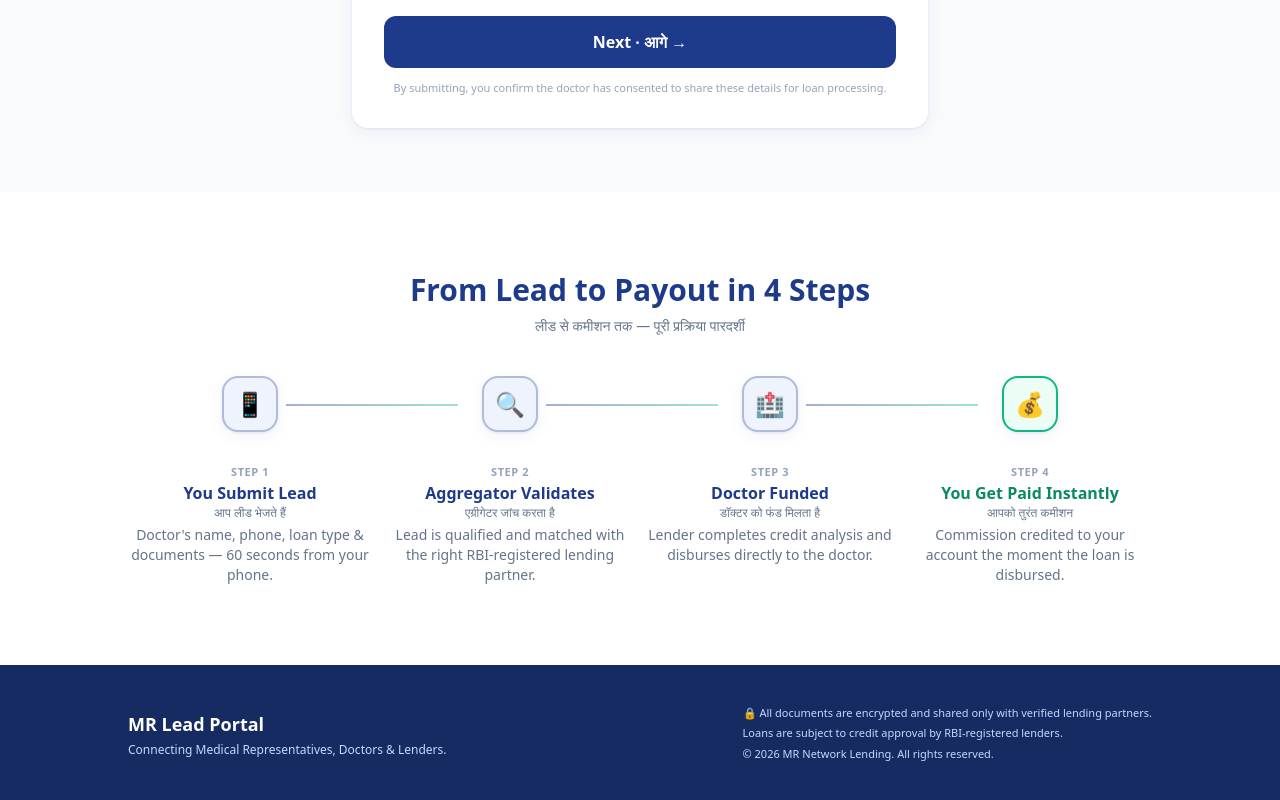
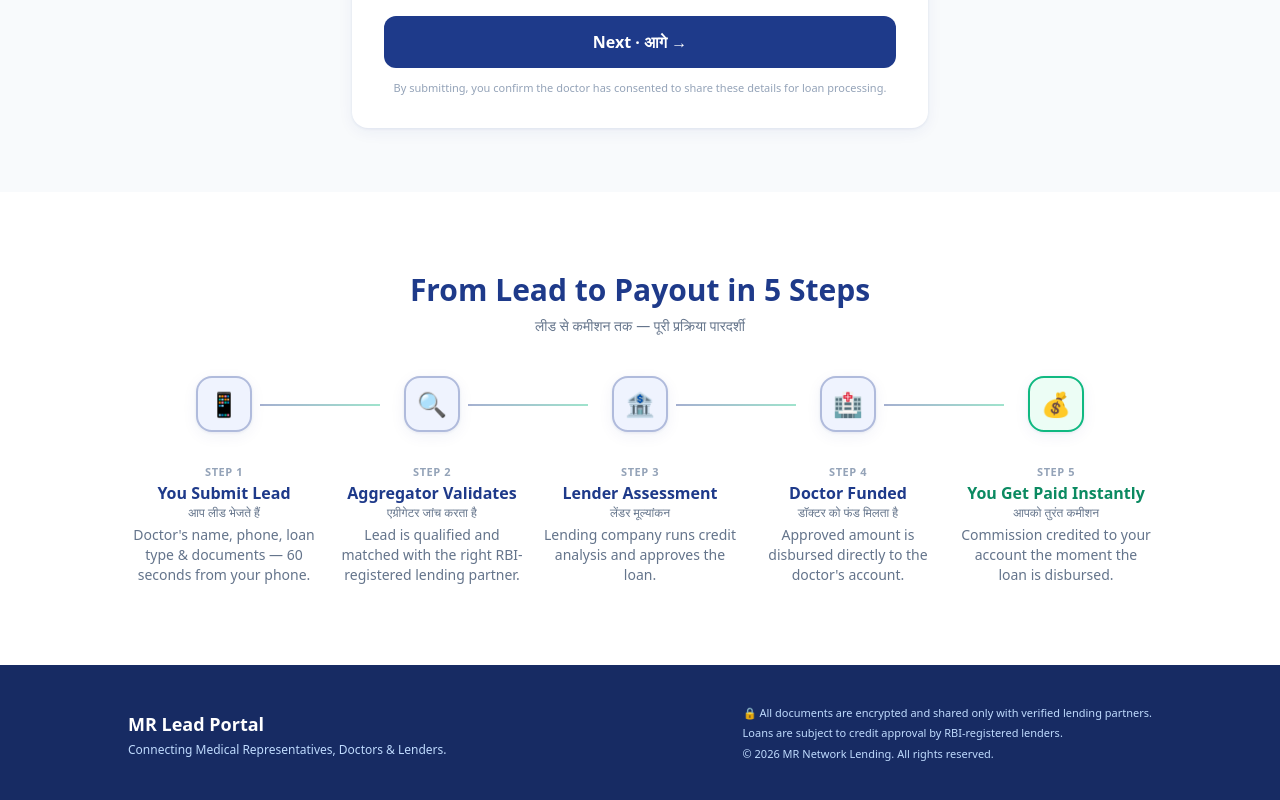
Before and after one commit to jaid94882-glitch/Jaideep, a Next.js app: page / in a window 1280 px wide. Shown: the part 1683-2483 px from the top of the page. Built offline with nearby package versions, Linux system fonts and the light colour scheme.

Commit message:
Journey map: 5 steps with Lender Assessment

```diff
--- a/components/JourneyMap.jsx
+++ b/components/JourneyMap.jsx
@@ -12,10 +12,16 @@ const STEPS = [
     desc: "Lead is qualified and matched with the right RBI-registered lending partner.",
   },
   {
+    icon: "🏦",
+    title: "Lender Assessment",
+    titleHi: "लेंडर मूल्यांकन",
+    desc: "Lending company runs credit analysis and approves the loan.",
+  },
+  {
     icon: "🏥",
     title: "Doctor Funded",
     titleHi: "डॉक्टर को फंड मिलता है",
-    desc: "Lender completes credit analysis and disburses directly to the doctor.",
+    desc: "Approved amount is disbursed directly to the doctor's account.",
   },
   {
     icon: "💰",
@@ -31,7 +37,7 @@ export default function JourneyMap() {
       <div className="mx-auto max-w-5xl">
         <div className="text-center">
           <h2 className="text-2xl md:text-3xl font-bold text-brand">
-            From Lead to Payout in 4 Steps
+            From Lead to Payout in 5 Steps
           </h2>
           <p className="mt-2 text-sm text-slate-500">
             लीड से कमीशन तक — पूरी प्रक्रिया पारदर्शी
```
